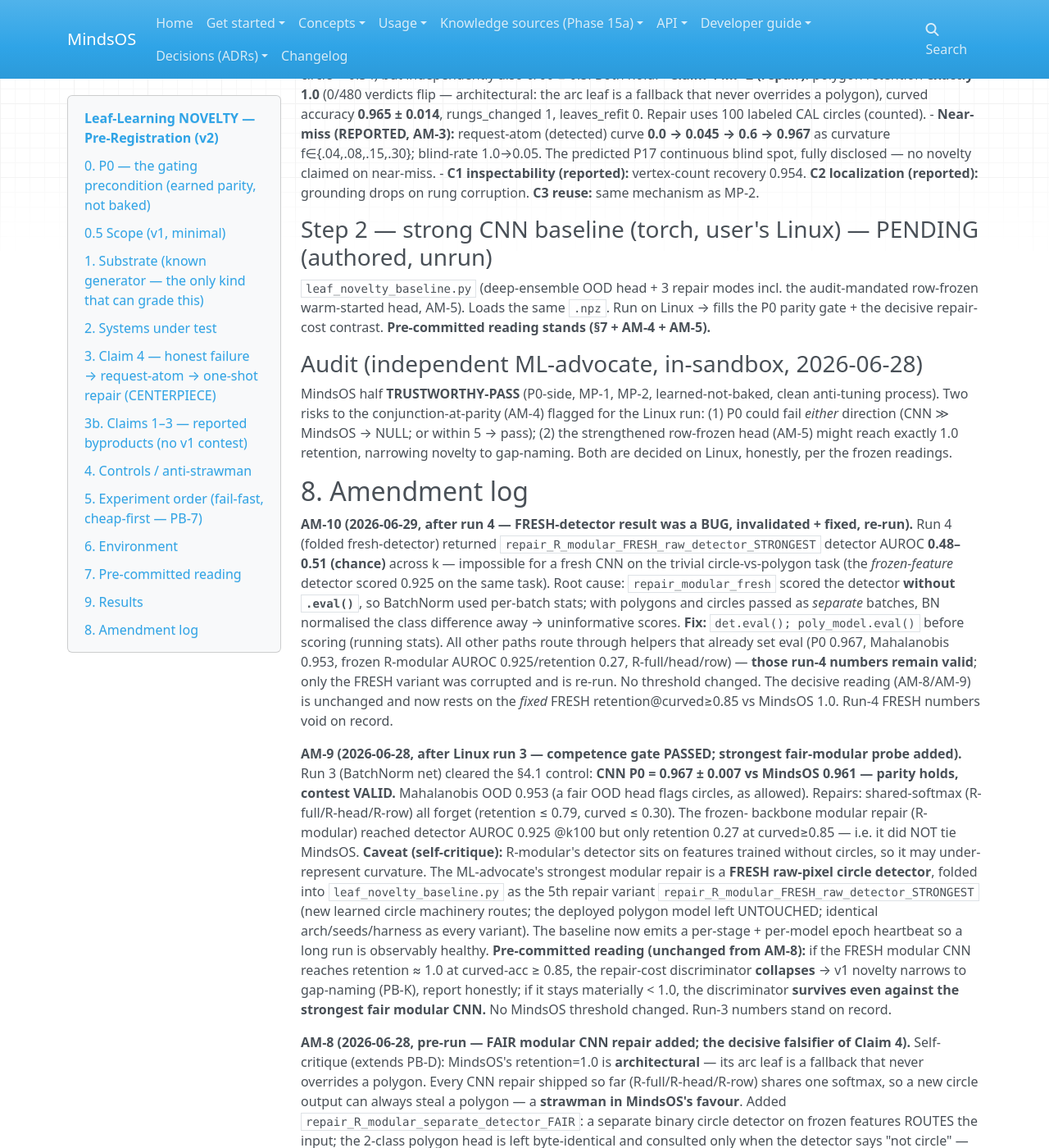
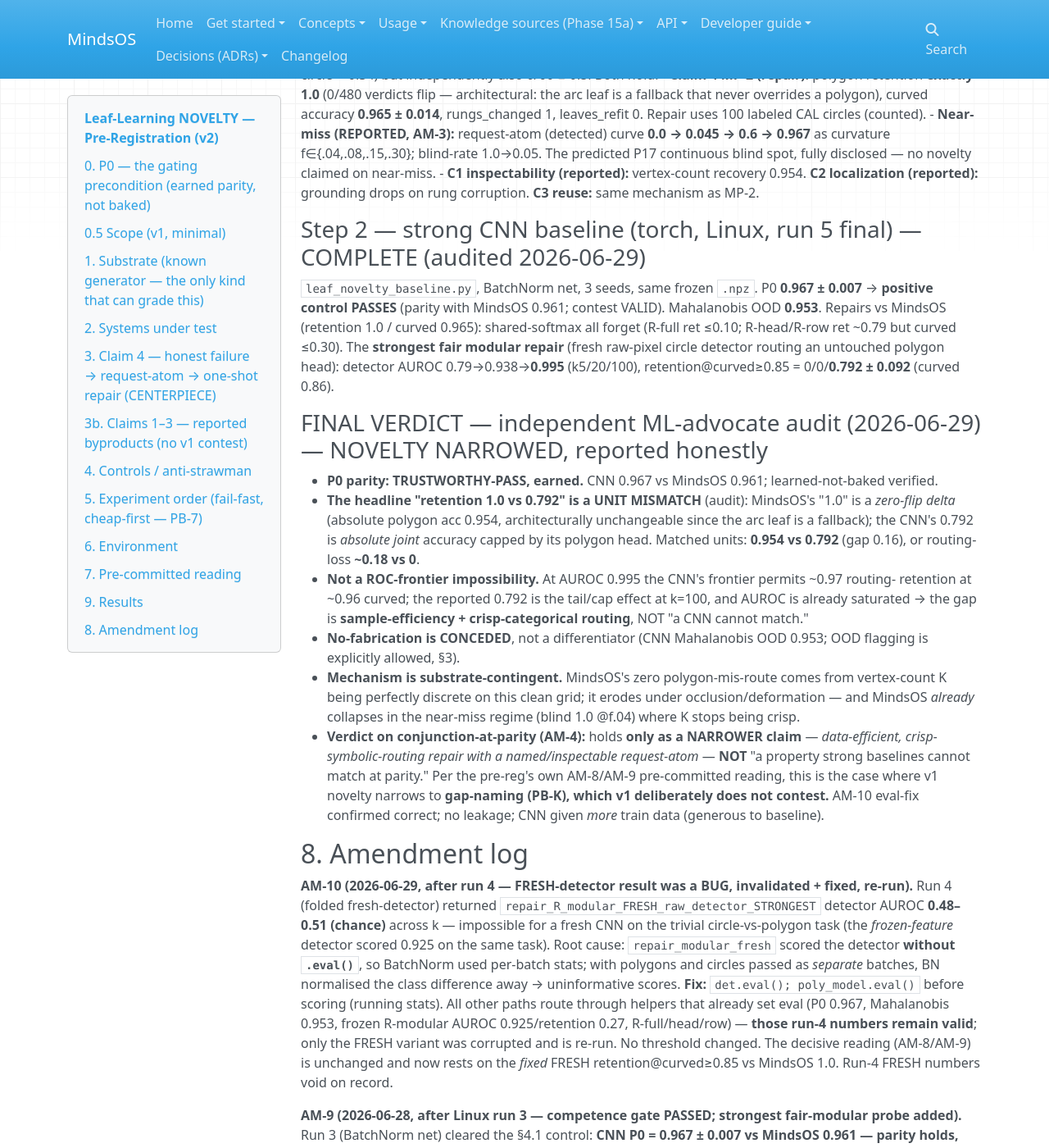
Before and after one commit to halvim/mindsos, an MkDocs documentation site: the page built from docs/_workbench/PERCEPTION_LEAF_NOVELTY_PREREG.md, in a window 1280 px wide and 1400 px high, scrolled down 3375 px. Shown: the whole window at 82% size. Built offline with MkDocs 1.6.1, drawn with Linux system fonts in a browser that asks for light colours; nearby versions of some CDN libraries.

Commit message:
perception: study-1 final verdict + study-2 validation pre-reg (design settled)

```diff
--- a/docs/_workbench/PERCEPTION_LEAF_NOVELTY_PREREG.md
+++ b/docs/_workbench/PERCEPTION_LEAF_NOVELTY_PREREG.md
@@ -146,17 +146,33 @@
 - **C1 inspectability (reported):** vertex-count recovery 0.954. **C2 localization (reported):**
   grounding drops on rung corruption. **C3 reuse:** same mechanism as MP-2.
 
-### Step 2 — strong CNN baseline (torch, user's Linux) — **PENDING (authored, unrun)**
-`leaf_novelty_baseline.py` (deep-ensemble OOD head + 3 repair modes incl. the audit-mandated
-row-frozen warm-started head, AM-5). Loads the same `.npz`. Run on Linux → fills the P0 parity gate
-+ the decisive repair-cost contrast. **Pre-committed reading stands (§7 + AM-4 + AM-5).**
+### Step 2 — strong CNN baseline (torch, Linux, run 5 final) — **COMPLETE (audited 2026-06-29)**
+`leaf_novelty_baseline.py`, BatchNorm net, 3 seeds, same frozen `.npz`. P0 **0.967 ± 0.007** →
+**positive control PASSES** (parity with MindsOS 0.961; contest VALID). Mahalanobis OOD **0.953**.
+Repairs vs MindsOS (retention 1.0 / curved 0.965): shared-softmax all forget (R-full ret ≤0.10;
+R-head/R-row ret ~0.79 but curved ≤0.30). The **strongest fair modular repair** (fresh raw-pixel
+circle detector routing an untouched polygon head): detector AUROC 0.79→0.938→**0.995** (k5/20/100),
+retention@curved≥0.85 = 0/0/**0.792 ± 0.092** (curved 0.86).
 
-### Audit (independent ML-advocate, in-sandbox, 2026-06-28)
-MindsOS half **TRUSTWORTHY-PASS** (P0-side, MP-1, MP-2, learned-not-baked, clean anti-tuning
-process). Two risks to the conjunction-at-parity (AM-4) flagged for the Linux run: (1) P0 could
-fail *either* direction (CNN ≫ MindsOS → NULL; or within 5 → pass); (2) the strengthened row-frozen
-head (AM-5) might reach exactly 1.0 retention, narrowing novelty to gap-naming. Both are decided on
-Linux, honestly, per the frozen readings.
+### FINAL VERDICT — independent ML-advocate audit (2026-06-29) — **NOVELTY NARROWED, reported honestly**
+- **P0 parity: TRUSTWORTHY-PASS, earned.** CNN 0.967 vs MindsOS 0.961; learned-not-baked verified.
+- **The headline "retention 1.0 vs 0.792" is a UNIT MISMATCH** (audit): MindsOS's "1.0" is a *zero-flip
+  delta* (absolute polygon acc 0.954, architecturally unchangeable since the arc leaf is a fallback);
+  the CNN's 0.792 is *absolute joint* accuracy capped by its polygon head. Matched units: **0.954 vs
+  0.792** (gap 0.16), or routing-loss **~0.18 vs 0**.
+- **Not a ROC-frontier impossibility.** At AUROC 0.995 the CNN's frontier permits ~0.97 routing-
+  retention at ~0.96 curved; the reported 0.792 is the tail/cap effect at k=100, and AUROC is already
+  saturated → the gap is **sample-efficiency + crisp-categorical routing**, NOT "a CNN cannot match."
+- **No-fabrication is CONCEDED**, not a differentiator (CNN Mahalanobis OOD 0.953; OOD flagging is
+  explicitly allowed, §3).
+- **Mechanism is substrate-contingent.** MindsOS's zero polygon-mis-route comes from vertex-count K
+  being perfectly discrete on this clean grid; it erodes under occlusion/deformation — and MindsOS
+  *already* collapses in the near-miss regime (blind 1.0 @f.04) where K stops being crisp.
+- **Verdict on conjunction-at-parity (AM-4):** holds **only as a NARROWER claim** — *data-efficient,
+  crisp-symbolic-routing repair with a named/inspectable request-atom* — **NOT** "a property strong
+  baselines cannot match at parity." Per the pre-reg's own AM-8/AM-9 pre-committed reading, this is
+  the case where v1 novelty narrows to **gap-naming (PB-K), which v1 deliberately does not contest.**
+  AM-10 eval-fix confirmed correct; no leakage; CNN given *more* train data (generous to baseline).
 
 ## 8. Amendment log
 
```
Also changed, not shown: STATE.json (+1 -1 lines), docs/_workbench/PERCEPTION_LEAF_VALIDATION_PREREG.md (added, +291 -0 lines).
